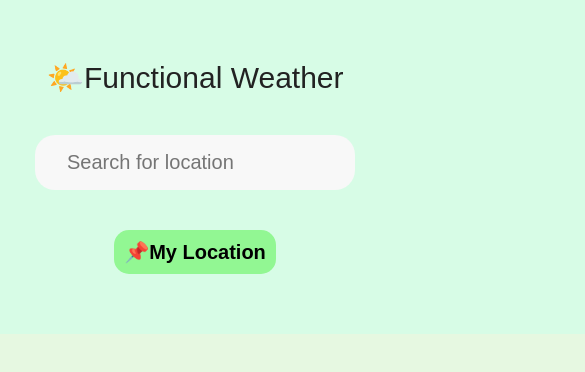
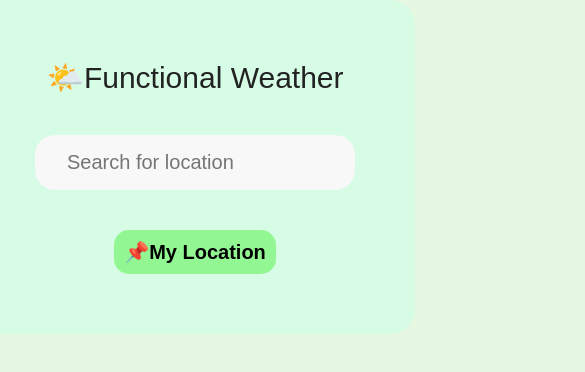
Before and after one commit to AyoubAloui94/Functional-weather, a React (Create React App) app: page / in a window 390 px wide. Shown: the top 372 px of the page, 585 px wide, since content can reach past the window. Built offline with nearby package versions, Linux system fonts and the light colour scheme.

Commit message:
tweaked mobile styles 2

```diff
--- a/src/index.css
+++ b/src/index.css
@@ -78,6 +78,7 @@ input:focus {
     word-spacing: 0;
   }
   .app {
+    width: 44rem;
     border: none;
     outline: none;
   }
```
